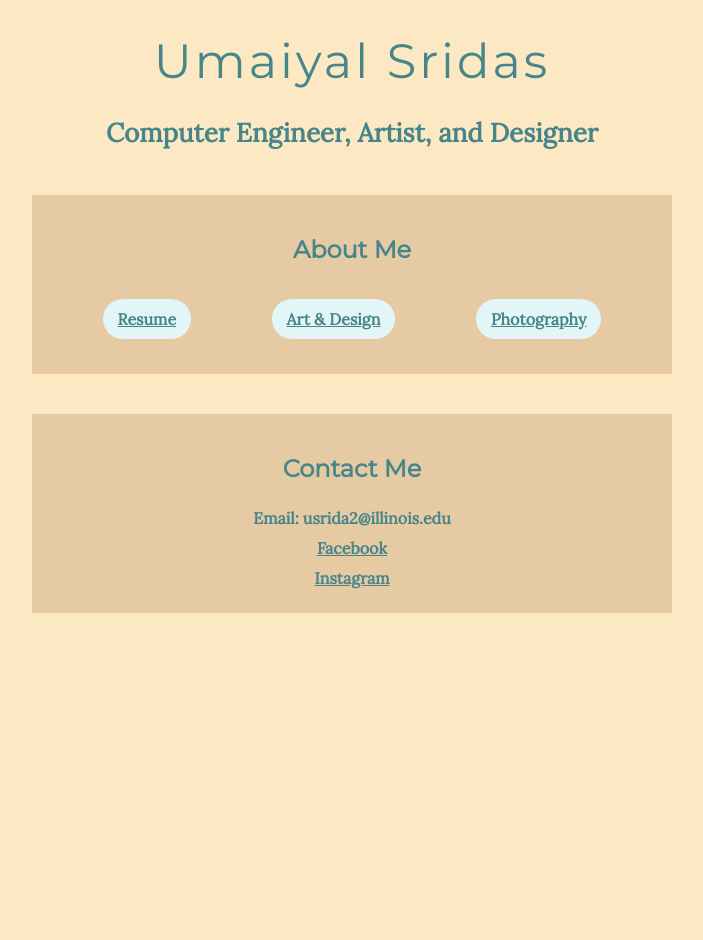
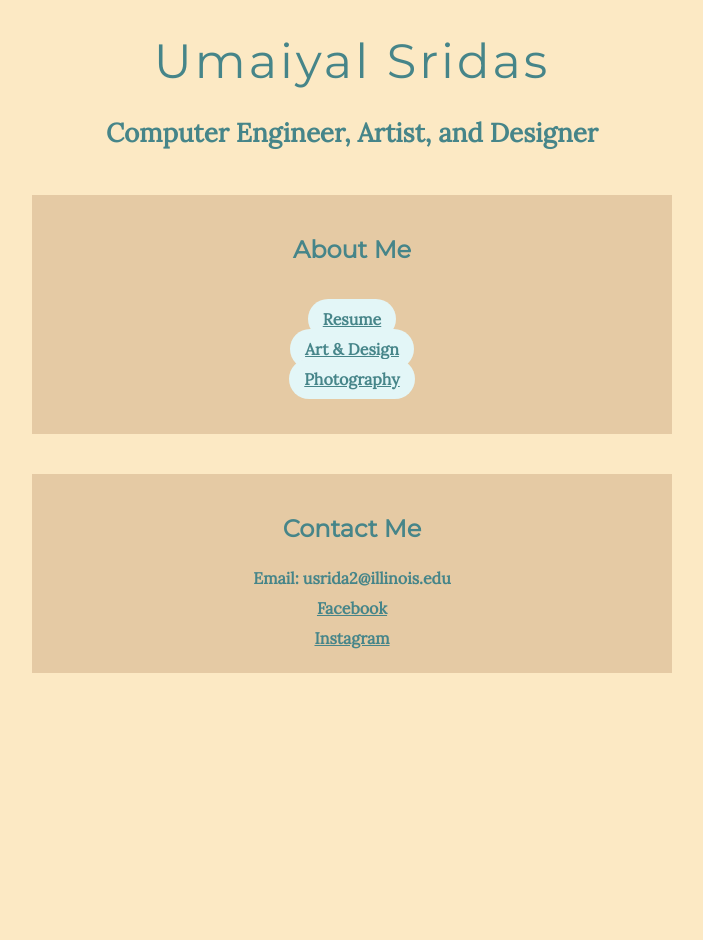
Before and after one commit to usridas/usridas.github.io, a Jekyll site: the page built from README.md, in a window 1280 px wide. Shown: the whole page, without its empty margins (288-991 px from the left). Built offline with Jekyll 4.4.1, drawn with Linux system fonts in a browser that asks for light colours; our own code applies the rules of GitHub Pages for plain Markdown files.

Commit message:
Update home.scss

```diff
--- a/assets/home.scss
+++ b/assets/home.scss
@@ -9,12 +9,12 @@
 
 .my-main > p {
   text-align: center;
-  margin: 5px 35px;
+  margin: 35px 35px;
 }
 
 .links {
   display: flex;
-  flex-direction: row;
+  flex-direction: column;
   justify-content: space-evenly;
   align-items: center;
 
```
